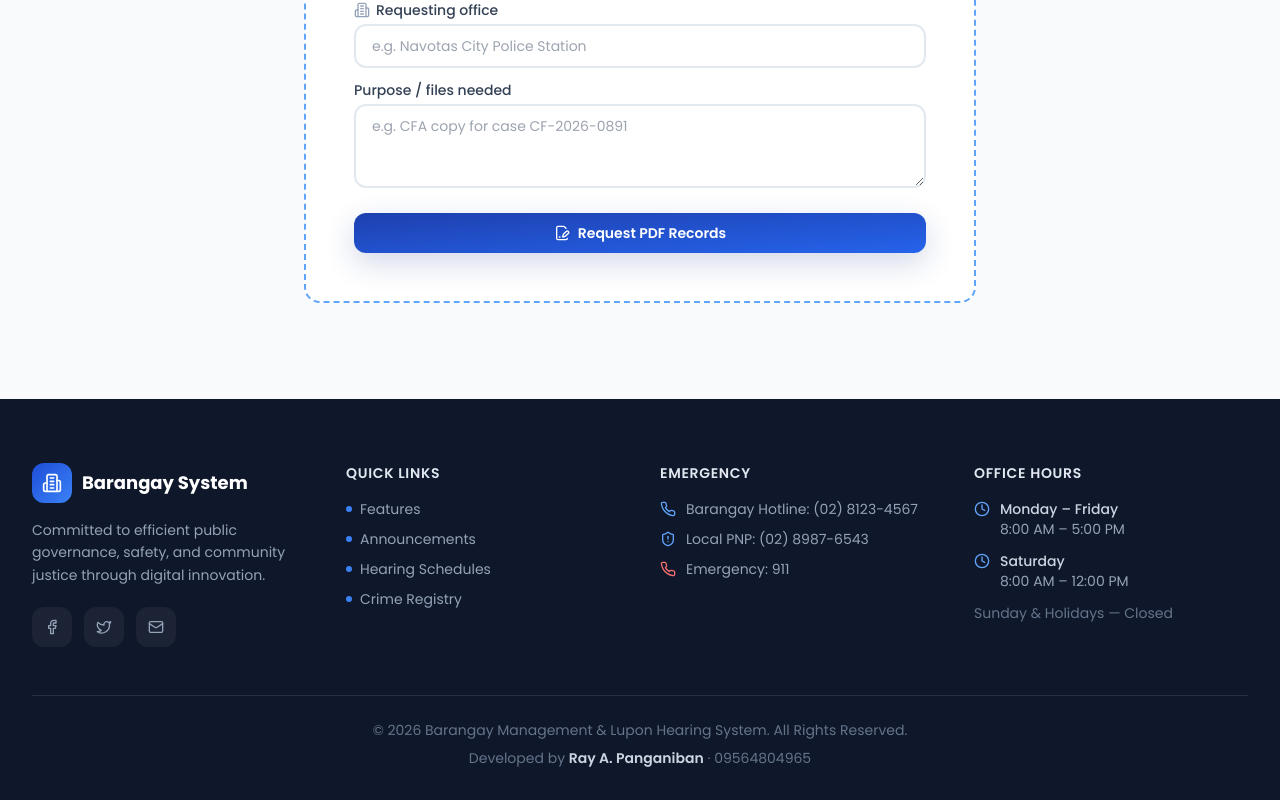
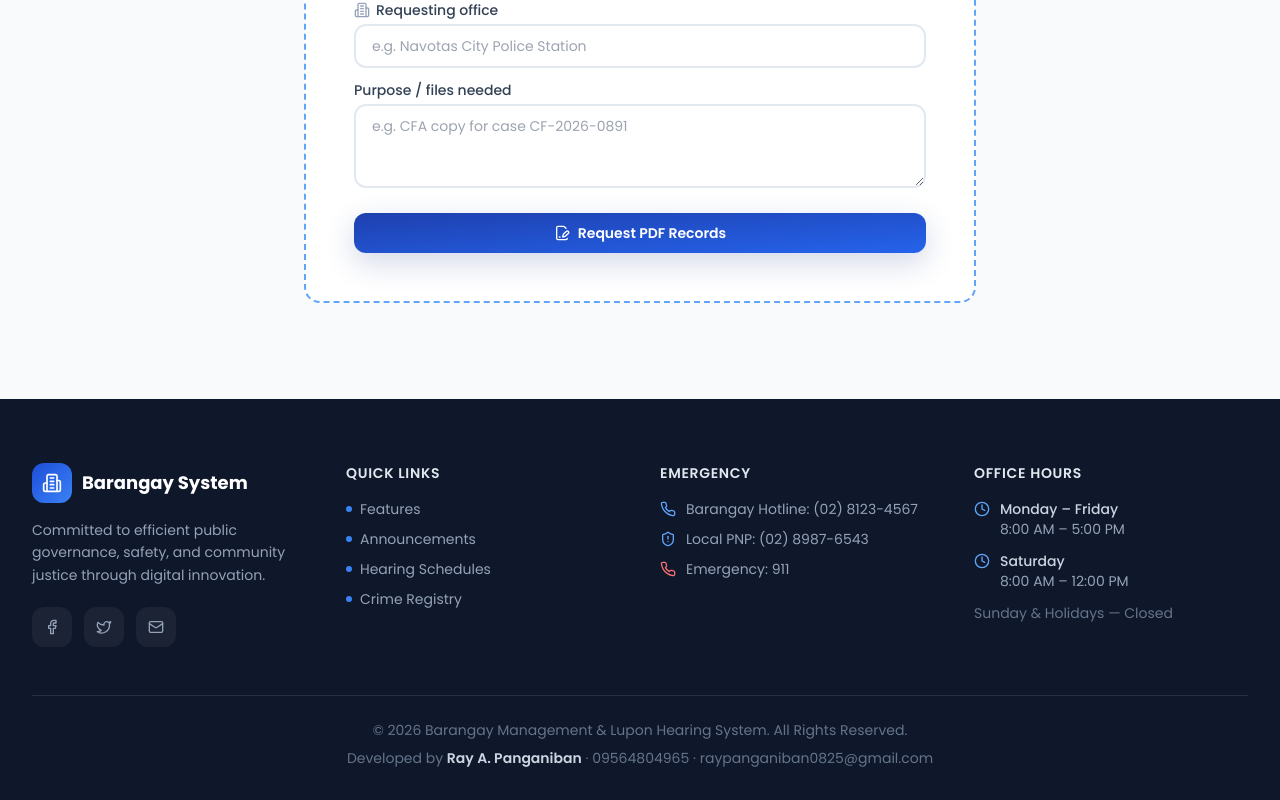
Before and after one commit to raybagsik0825/barangay-e-service, a Next.js app: page / in a window 1280 px wide. Shown: the part 5243-6043 px from the top of the page. Built offline with nearby package versions, Linux system fonts and the light colour scheme; no server answers; the database is empty.

Commit message:
footer: add developer email

```diff
--- a/src/components/Footer.tsx
+++ b/src/components/Footer.tsx
@@ -121,6 +121,10 @@ export default function Footer() {
             <a href="tel:+639564804965" className="hover:text-white transition-colors">
               09564804965
             </a>
+            {" · "}
+            <a href="mailto:raypanganiban0825@gmail.com" className="hover:text-white transition-colors">
+              raypanganiban0825@gmail.com
+            </a>
           </p>
         </div>
       </div>
```
